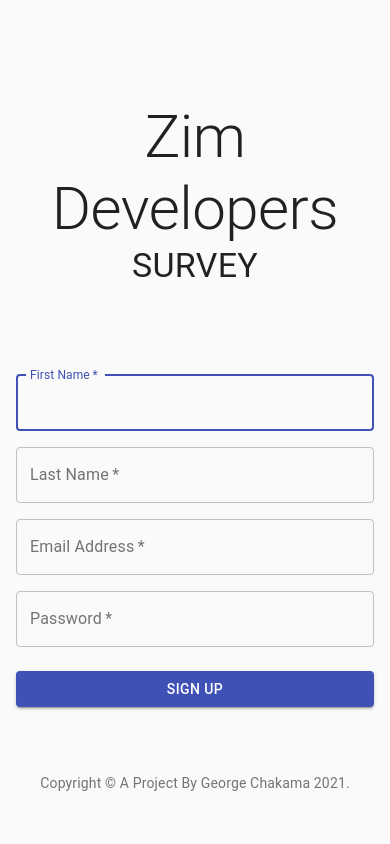
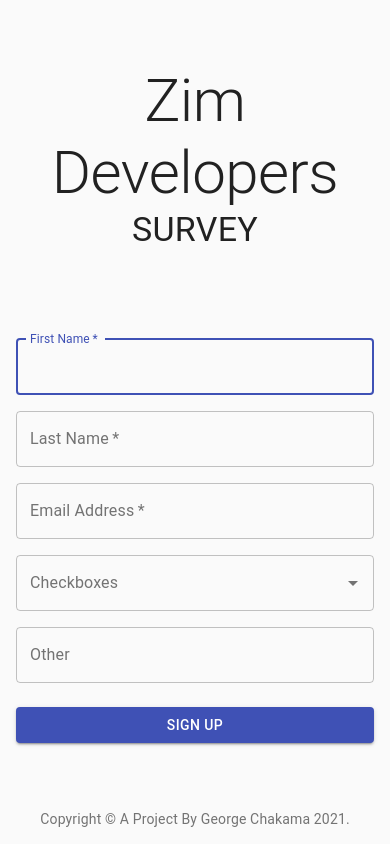
Before and after one commit to Psypher1/zimdev-survey, a React (Create React App) app: page / in a window 390 px wide. Built offline with nearby package versions, Linux system fonts and the light colour scheme.

Commit message:
Update form.jsx
Now left with Phone number input

```diff
--- a/src/components/form.jsx
+++ b/src/components/form.jsx
@@ -7,6 +7,30 @@ import Grid from "@material-ui/core/Grid";
 
 import { makeStyles } from "@material-ui/core/styles";
 import Container from "@material-ui/core/Container";
+
+import CheckBoxOutlineBlankIcon from "@material-ui/icons/CheckBoxOutlineBlank";
+import CheckBoxIcon from "@material-ui/icons/CheckBox";
+import Autocomplete from "@material-ui/lab/Autocomplete";
+import Checkbox from "@material-ui/core/Checkbox";
+
+const icon = <CheckBoxOutlineBlankIcon fontSize="small" />;
+const checkedIcon = <CheckBoxIcon fontSize="small" />;
+// Top 100  Roles
+const top100Films = [
+  { title: "The Shawshank Redemption", year: 1994 },
+  { title: "The Godfather", year: 1972 },
+  { title: "The Godfather: Part II", year: 1974 },
+  { title: "The Dark Knight", year: 2008 },
+  { title: "12 Angry Men", year: 1957 },
+  { title: "Schindler's List", year: 1993 },
+  { title: "Pulp Fiction", year: 1994 },
+  { title: "The Lord of the Rings: The Return of the King", year: 2003 },
+  { title: "The Good, the Bad and the Ugly", year: 1966 },
+  { title: "Fight Club", year: 1999 },
+  { title: "The Lord of the Rings: The Fellowship of the Ring", year: 2001 },
+  { title: "Star Wars: Episode V - The Empire Strikes Back", year: 1980 },
+  { title: "Forrest Gump", year: 1994 },
+];
 
 const useStyles = makeStyles((theme) => ({
   paper: {
@@ -71,15 +95,44 @@ export default function SignUp() {
                 autoComplete="email"
               />
             </Grid>
+
+            <Grid item xs={12}>
+              <Autocomplete
+                multiple
+                id="checkboxes-tags-demo"
+                options={top100Films}
+                disableCloseOnSelect
+                getOptionLabel={(option) => option.title}
+                renderOption={(option, { selected }) => (
+                  <React.Fragment>
+                    <Checkbox
+                      icon={icon}
+                      checkedIcon={checkedIcon}
+                      style={{ marginRight: 8 }}
+                      checked={selected}
+                    />
+                    {option.title}
+                  </React.Fragment>
+                )}
+                renderInput={(params) => (
+                  <TextField
+                    {...params}
+                    variant="outlined"
+                    label="Checkboxes"
+                    placeholder="Favorites"
+                  />
+                )}
+              />
+            </Grid>
             <Grid item xs={12}>
               <TextField
                 variant="outlined"
-                required
+                // required
                 fullWidth
-                name="password"
-                label="Password"
-                type="password"
-                id="password"
+                // name="password"
+                label="Other"
+                // type="password"
+                // id="password"
                 autoComplete="current-password"
               />
             </Grid>
```
